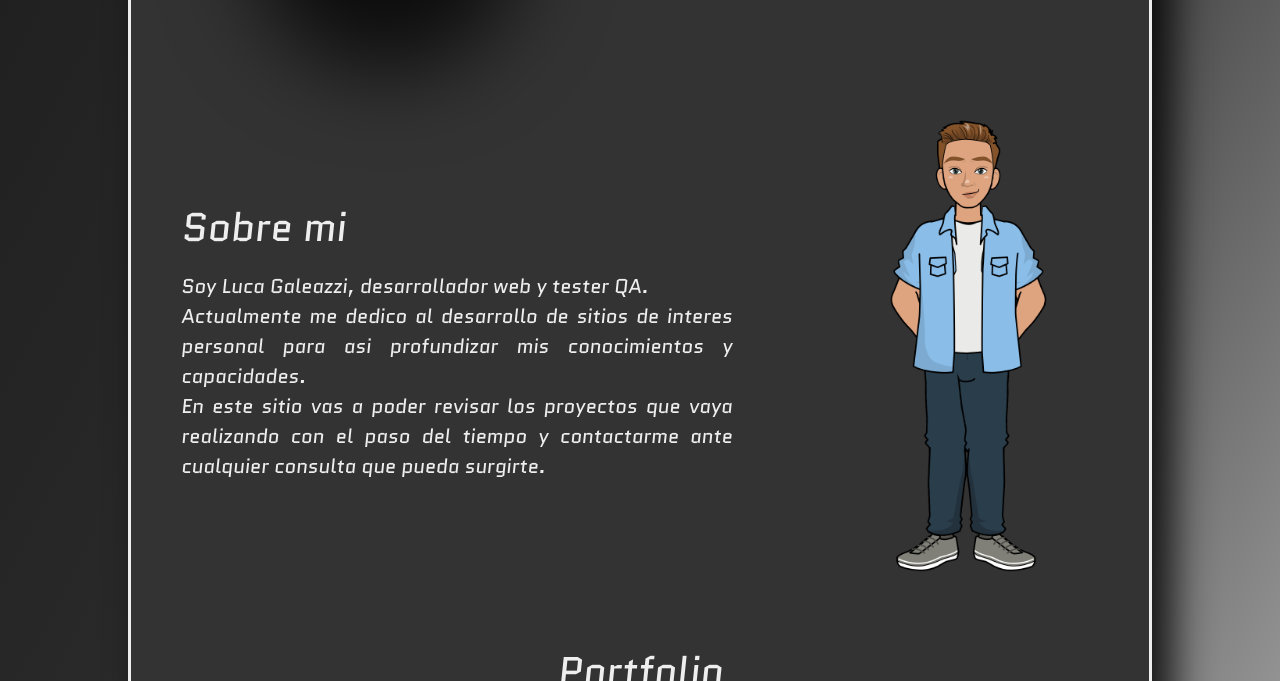
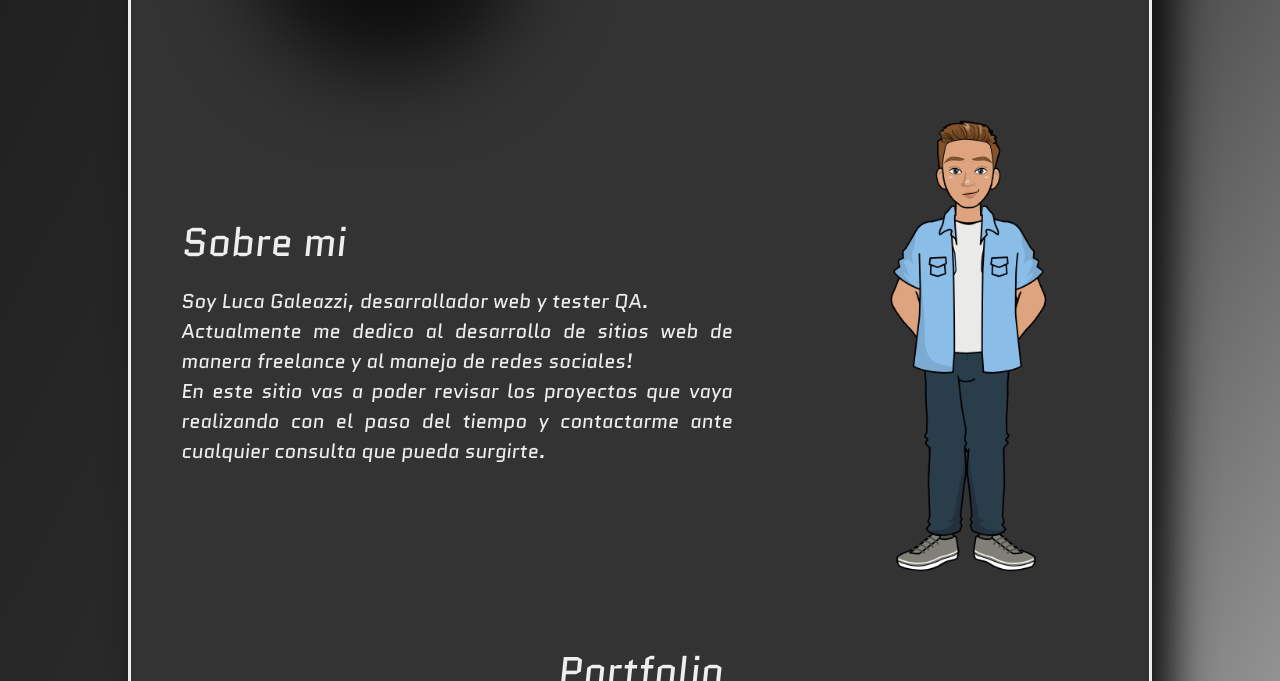
Before and after one commit to LucaGaleazziOk/LucaGaleazzi, a plain HTML site: page index.html in a window 1280 px wide. Shown: the part 546-1227 px from the top of the page. Drawn offline with nearby package versions, Linux system fonts and the light colour scheme.

Commit message:
Add files via upload

```diff
--- a/index.html
+++ b/index.html
@@ -98,8 +98,7 @@
           <p class="am-p">
             Soy Luca Galeazzi, desarrollador web y tester QA.
             <br>
-            Actualmente me dedico al desarrollo de sitios de interes personal para asi profundizar mis conocimientos y
-            capacidades.
+            Actualmente me dedico al desarrollo de sitios web de manera freelance y al manejo de redes sociales!
             <br>
             En este sitio vas a poder revisar los proyectos que vaya realizando con el paso del tiempo y contactarme
             ante cualquier consulta que pueda surgirte.
```
